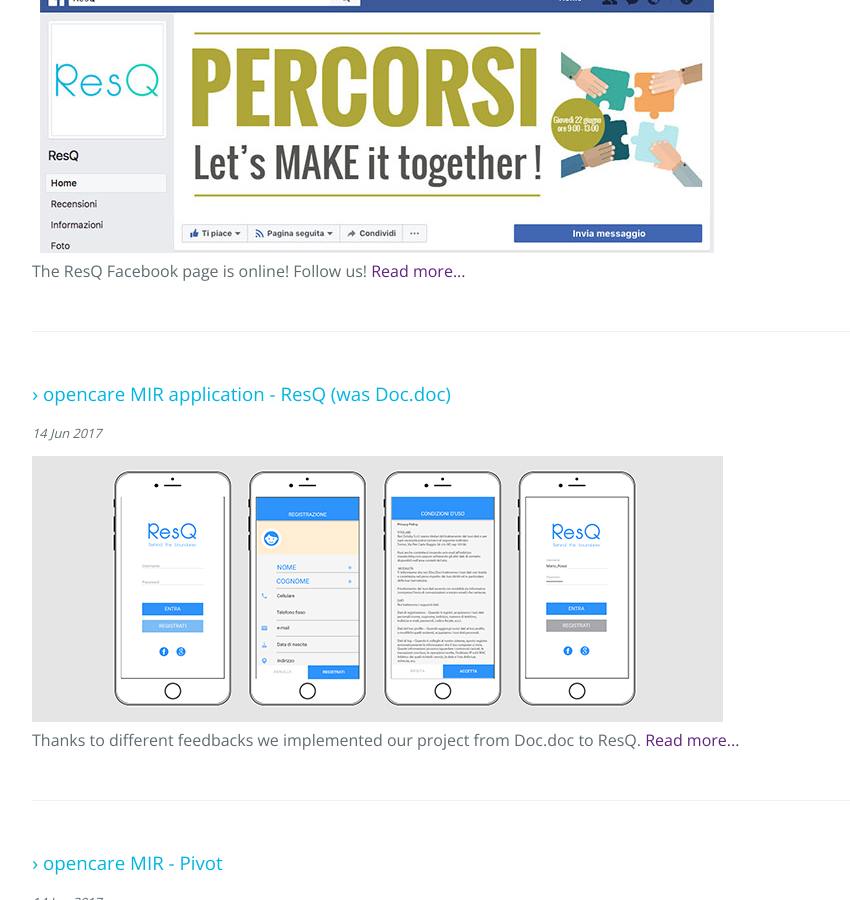
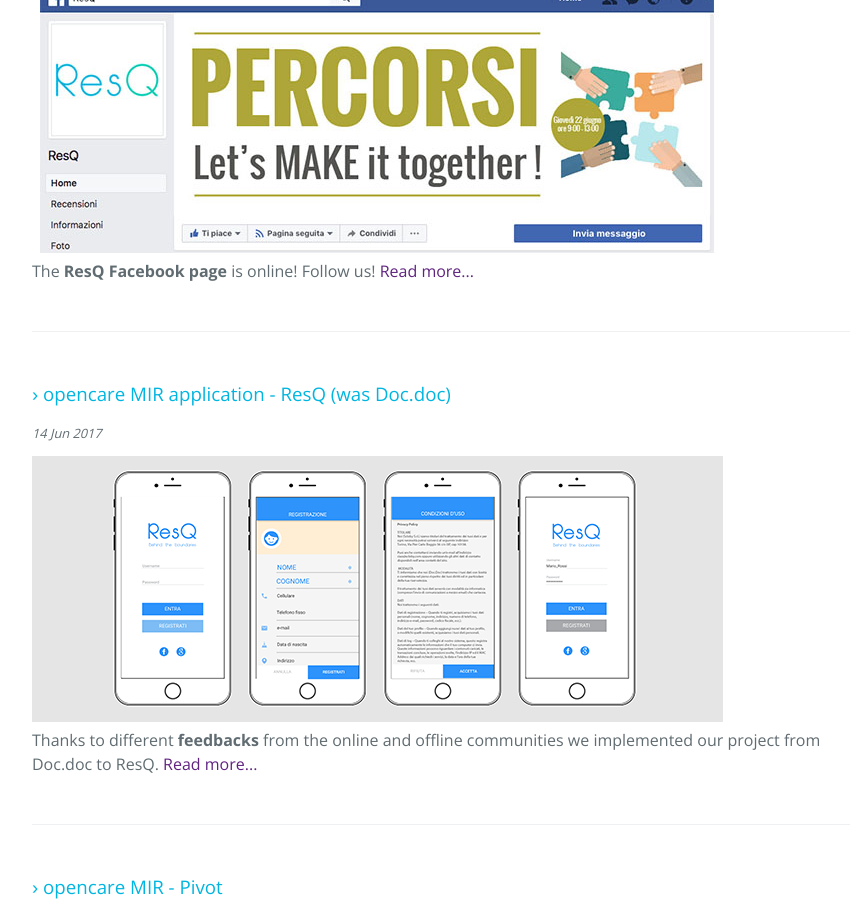
Before and after one commit to opencarecc/ResQ, a Jekyll site: the page built from blog/index.html, in a window 1280 px wide and 900 px high, scrolled down 1261 px. Shown: the whole window, without its empty margins (192-1042 px from the left). Built offline with Jekyll 4.4.1, drawn with Linux system fonts in a browser that asks for light colours; the list of posts is cut into pages by our own code.

Commit message:
edit text preview

```diff
--- a/_posts/2017-06-14-mir-application-resq.md
+++ b/_posts/2017-06-14-mir-application-resq.md
@@ -7,7 +7,7 @@
 categories: news
 by: "Silvia"
 published: true
-excerpt: Thanks to different feedbacks we implemented our project from Doc.doc to ResQ.
+excerpt: Thanks to different <b>feedbacks</b> from the online and offline communities we implemented our project from Doc.doc to ResQ.
 ---
 
 <img src="https://opencarecc.github.io/ResQ/assets/ResQ-post-img-ResQ-board-01.png" alt="ResQ">
```
Also changed, not shown: _posts/2017-06-18-resq-facebook.md (+1 -1 lines).
